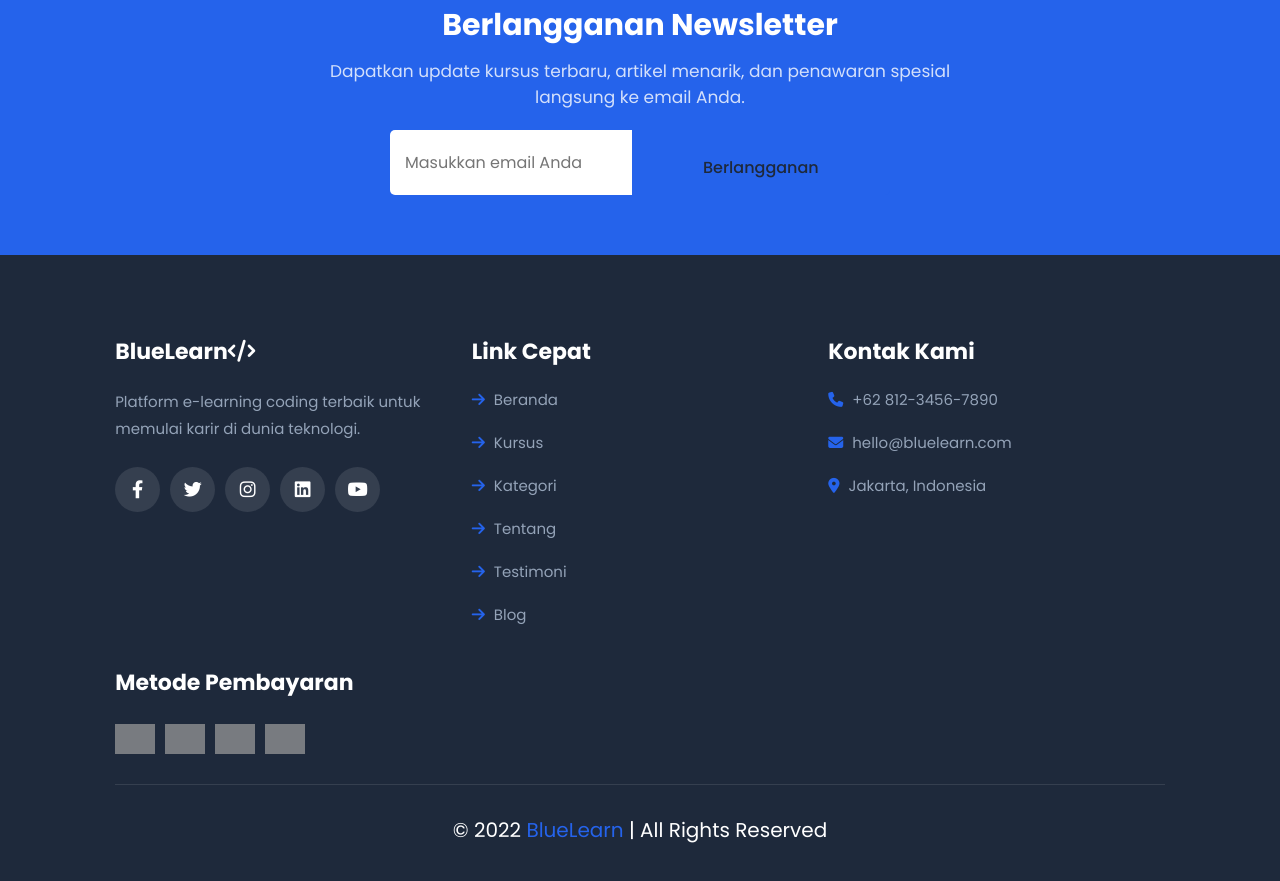
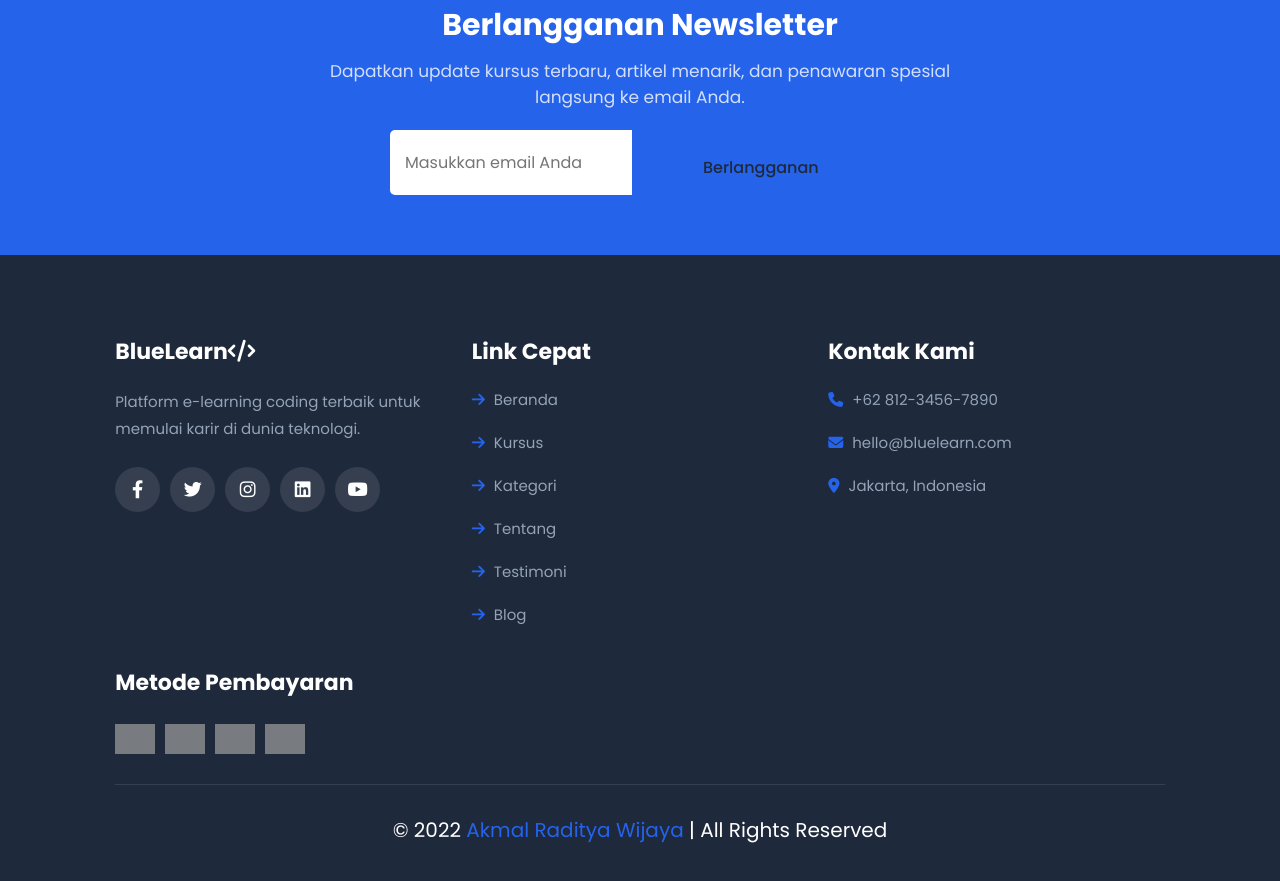
Before and after one commit to 4lyaya/BlueLearn, a plain HTML site: page index.html in a window 1280 px wide. Shown: the part 6123-7004 px from the top of the page. Drawn offline with nearby package versions, Linux system fonts and the light colour scheme; grey boxes are pictures that could not be loaded.

Commit message:
Update index.html

```diff
--- a/index.html
+++ b/index.html
@@ -679,7 +679,7 @@
             </div>
         </div>
         <div class="credit">
-            &copy; 2022 <span>BlueLearn</span> | All Rights Reserved
+            &copy; 2022 <span>Akmal Raditya Wijaya</span> | All Rights Reserved
         </div>
     </section>
 
```
